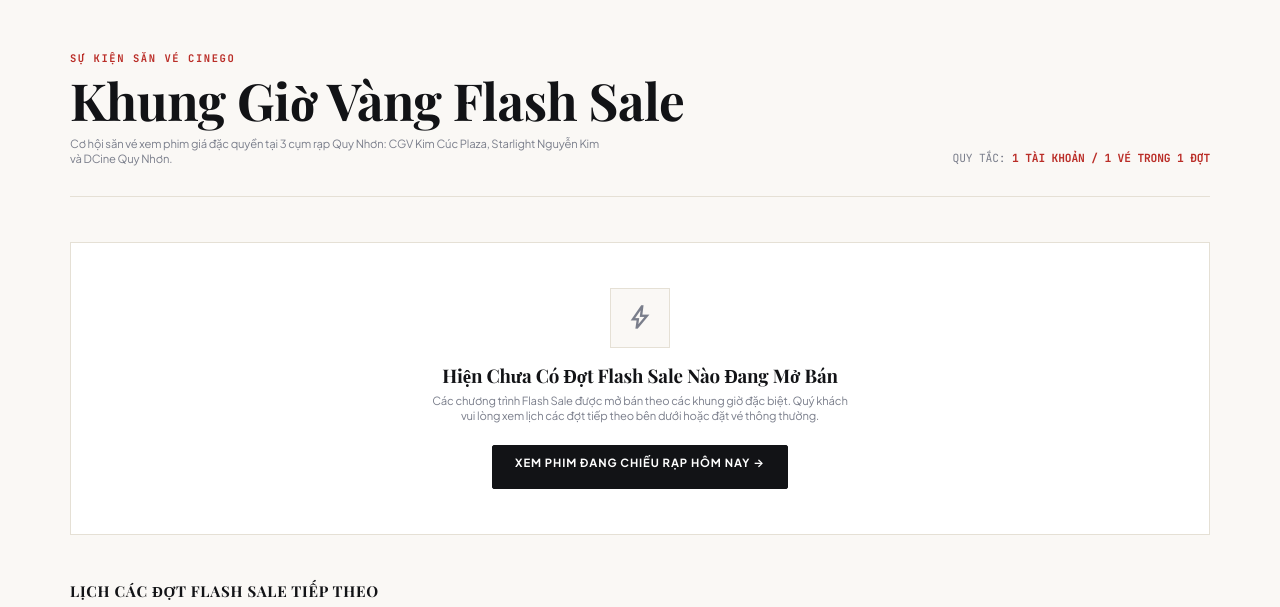
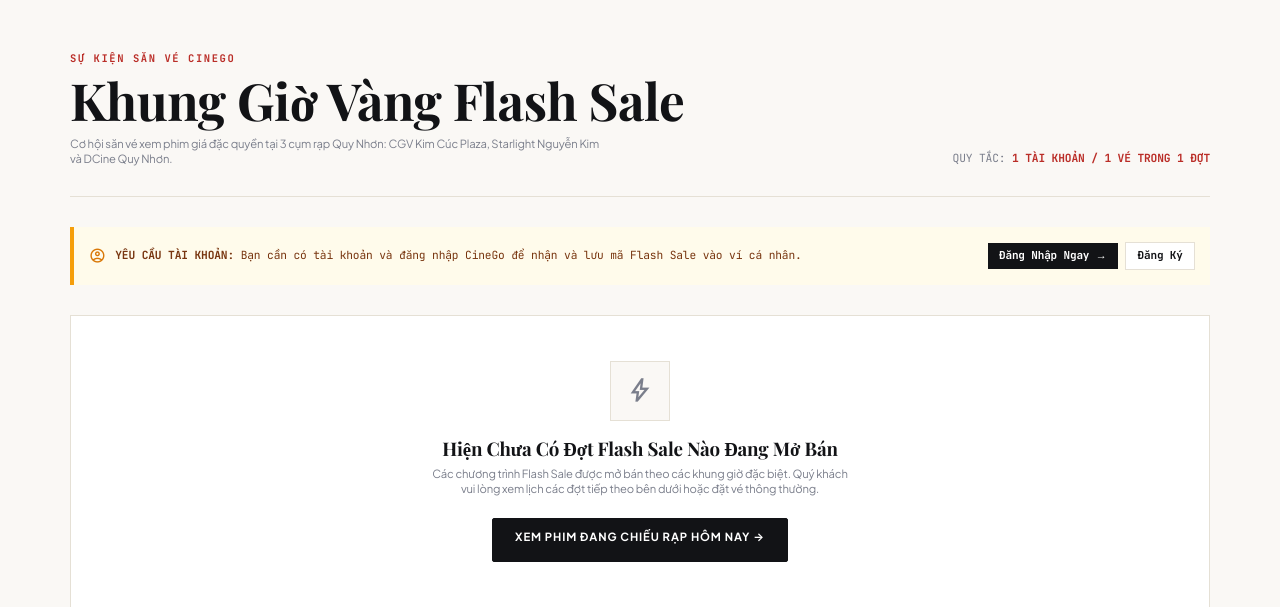
Before and after one commit to Linh-183/WEBXEMPHIM, a Node server app: page /flash-sale in a window 1280 px wide; the page is wider, and only the part inside the window is pictured. Shown: the part 98-705 px from the top of that part. Run offline with Node 20, Linux system fonts and the light colour scheme; data that the repository does not hold is empty; some libraries are stand-ins or nearby versions; some web fonts are replaced.

Commit message:
fix: enforce login authentication for claiming and saving flash sale vouchers

```diff
--- a/WebPhim/trung-gian/xac-thuc.js
+++ b/WebPhim/trung-gian/xac-thuc.js
@@ -5,7 +5,15 @@ const checkLogin = (req, res, next) => {
     if (req.session) {
         req.session.returnTo = returnUrl;
     }
-    return res.redirect('/dang-nhap?returnTo=' + encodeURIComponent(returnUrl) + '&warning=' + encodeURIComponent('Vui lòng đăng nhập tài khoản để đặt vé!'));
+    const isApi = (req.xhr || (req.headers.accept && req.headers.accept.includes('json')) || (req.path && req.path.startsWith('/api')) || (req.originalUrl && req.originalUrl.startsWith('/api')));
+    if (isApi) {
+        return res.status(401).json({
+            success: false,
+            requireLogin: true,
+            message: 'Vui lòng đăng nhập tài khoản để lưu và sử dụng mã ưu đãi!'
+        });
+    }
+    return res.redirect('/dang-nhap?returnTo=' + encodeURIComponent(returnUrl) + '&warning=' + encodeURIComponent('Vui lòng đăng nhập tài khoản để tiếp tục!'));
 };
 
 const checkAdmin = (req, res, next) => {
--- a/WebPhim/views/trangflashsale.ejs
+++ b/WebPhim/views/trangflashsale.ejs
@@ -3,13 +3,14 @@
 <%
   const activeList = (typeof activeSales !== 'undefined' && Array.isArray(activeSales)) ? activeSales : [];
   const upcomingList = (typeof upcomingSales !== 'undefined' && Array.isArray(upcomingSales)) ? upcomingSales : [];
+  const isAuth = (typeof user !== 'undefined' && user && user._id);
 %>
 
 <main class="min-h-screen py-12 pb-24 bg-[#FAF8F5]">
   <div class="max-w-7xl mx-auto px-4 sm:px-8">
 
     <!-- Masthead -->
-    <div class="pb-8 border-b border-[#E5E0D5] mb-12 flex flex-col md:flex-row md:items-end justify-between gap-6">
+    <div class="pb-8 border-b border-[#E5E0D5] mb-8 flex flex-col md:flex-row md:items-end justify-between gap-6">
       <div>
         <span class="archival-index">SỰ KIỆN SĂN VÉ CINEGO</span>
         <h1 class="editorial-headline mt-1">Khung Giờ Vàng Flash Sale</h1>
@@ -22,6 +23,24 @@
         QUY TẮC: <strong class="text-[#BA2D27]">1 TÀI KHOẢN / 1 VÉ TRONG 1 ĐỢT</strong>
       </div>
     </div>
+
+    <!-- Thông báo nếu chưa đăng nhập -->
+    <% if (!isAuth) { %>
+      <div class="mb-8 p-4 bg-amber-50 border-l-4 border-amber-500 text-amber-900 text-xs font-['JetBrains_Mono'] flex flex-col sm:flex-row sm:items-center justify-between gap-3 shadow-xs">
+        <div class="flex items-center gap-2.5">
+          <span class="material-symbols-outlined text-amber-600 text-lg">account_circle</span>
+          <span><strong>YÊU CẦU TÀI KHOẢN:</strong> Bạn cần có tài khoản và đăng nhập CineGo để nhận và lưu mã Flash Sale vào ví cá nhân.</span>
+        </div>
+        <div class="flex items-center gap-2 shrink-0">
+          <a href="/dang-nhap?returnTo=/flash-sale&warning=Vui%20l%C3%B2ng%20%C4%91%C4%83ng%20nh%E1%BA%ADp%20t%C3%A0i%20kho%E1%BA%A3n%20%C4%91%E1%BB%83%20l%C6%B0u%20m%C3%A3%20Flash%20Sale!" class="px-3 py-1.5 bg-[#121316] hover:bg-[#BA2D27] text-white font-bold text-[11px] transition-colors">
+            Đăng Nhập Ngay →
+          </a>
+          <a href="/dang-ky" class="px-3 py-1.5 bg-white border border-[#E5E0D5] text-[#121316] font-bold text-[11px] hover:border-[#121316] transition-colors">
+            Đăng Ký
+          </a>
+        </div>
+      </div>
+    <% } %>
 
     <!-- Active Slot Banner Section -->
     <% if (activeList.length > 0) { %>
@@ -54,6 +73,16 @@
               </div>
 
               <div class="pt-3 flex flex-wrap items-center gap-3">
+                <% if (!isAuth) { %>
+                  <a href="/dang-nhap?returnTo=/flash-sale&warning=Vui%20l%C3%B2ng%20%C4%91%C4%83ng%20nh%E1%BA%ADp%20t%C3%A0i%20kho%E1%BA%A3n%20%C4%91%E1%BB%83%20l%C6%B0u%20v%C3%A0%20s%C4%83n%20m%C3%A3%20Flash%20Sale!"
+                     class="btn-editorial-primary text-xs !py-3 !px-6 font-bold !bg-[#BA2D27] text-white flex items-center gap-2 shadow-md hover:!bg-[#9B241F]">
+                    <span class="material-symbols-outlined text-[16px]">lock</span>
+                    <span>ĐĂNG NHẬP ĐỂ SĂN VÉ FLASH SALE →</span>
+                  </a>
+                  <a href="/dang-ky" class="btn-editorial-secondary text-xs !py-3 !px-5 font-['JetBrains_Mono'] font-bold">
+                    Đăng Ký Tài Khoản
+                  </a>
+                <% } else { %>
                   <button type="button"
                           onclick="quickBuyFlashSale('<%= sale._id %>', '<%= sale.voucherCode %>', '<%= (sale.movie && sale.movie._id) ? sale.movie._id : '' %>')"
                           class="btn-editorial-primary text-xs !py-3 !px-6 font-bold !bg-[#BA2D27] text-white flex items-center gap-2 shadow-md hover:!bg-[#9B241F]">
@@ -65,6 +94,7 @@
                           class="btn-editorial-secondary text-xs !py-3 !px-5 font-['JetBrains_Mono'] font-bold">
                     Lưu Mã (<%= (sale.salePrice / 1000) %>K) Vào Ví
                   </button>
+                <% } %>
                 <a href="/phim" class="text-xs font-['JetBrains_Mono'] text-[#7A7E8B] hover:text-[#121316] underline ml-2">
                   Xem Lịch Chiếu Phim
                 </a>
@@ -156,17 +186,42 @@
 </main>
 
 <script>
+  const isUserLoggedIn = <%= (typeof user !== 'undefined' && user && user._id) ? 'true' : 'false' %>;
+
   async function quickBuyFlashSale(saleId, voucherCode, movieId) {
+    if (!isUserLoggedIn) {
+      if (window.cinegoToast) {
+        window.cinegoToast.warning('Bạn cần có tài khoản và đăng nhập để lưu mã Flash Sale!');
+      } else {
+        alert('Bạn cần có tài khoản và đăng nhập để lưu mã Flash Sale!');
+      }
+      setTimeout(() => {
+        window.location.href = '/dang-nhap?returnTo=' + encodeURIComponent(window.location.pathname) + '&warning=' + encodeURIComponent('Vui lòng đăng nhập tài khoản để săn vé Flash Sale!');
+      }, 500);
+      return;
+    }
+
     try {
       // 1. Tự động lưu mã voucher vào ví người dùng
-      await fetch('/api/nhan-flash-voucher', {
+      const res = await fetch('/api/nhan-flash-voucher', {
         method: 'POST',
         headers: { 'Content-Type': 'application/json' },
         body: JSON.stringify({ saleId })
       });
+      const data = await res.json();
+
+      if (!data.success) {
+        if (data.requireLogin) {
+          window.location.href = '/dang-nhap?returnTo=' + encodeURIComponent(window.location.pathname) + '&warning=' + encodeURIComponent(data.message || 'Vui lòng đăng nhập!');
+          return;
+        }
+        if (window.cinegoToast) window.cinegoToast.error(data.message || 'Không thể nhận mã Flash Sale!');
+        else alert(data.message || 'Không thể nhận mã Flash Sale!');
+        return;
+      }
 
       if (window.cinegoToast) {
-        window.cinegoToast.success(`Đã thêm mã Flash Sale ${voucherCode} vào giỏ! Đang chuyển đến chọn ghế...`);
+        window.cinegoToast.success(`Đã lưu mã Flash Sale ${voucherCode} vào ví! Đang chuyển đến chọn ghế...`);
       }
 
       // 2. Chuyển hướng trực tiếp tới trang đặt vé có pre-fill voucher
@@ -176,7 +231,7 @@
         } else {
           window.location.href = `/phim?flashVoucher=${voucherCode}`;
         }
-      }, 500);
+      }, 600);
     } catch (e) {
       if (movieId) {
         window.location.href = `/dat-ve/${movieId}?flashVoucher=${voucherCode}`;
@@ -187,6 +242,18 @@
   }
 
   function claimFlashVoucher(saleId, code) {
+    if (!isUserLoggedIn) {
+      if (window.cinegoToast) {
+        window.cinegoToast.warning('Bạn cần có tài khoản và đăng nhập để lưu mã Flash Sale vào ví!');
+      } else {
+        alert('Bạn cần có tài khoản và đăng nhập để lưu mã Flash Sale vào ví!');
+      }
+      setTimeout(() => {
+        window.location.href = '/dang-nhap?returnTo=' + encodeURIComponent(window.location.pathname) + '&warning=' + encodeURIComponent('Vui lòng đăng nhập để lưu mã Flash Sale vào ví!');
+      }, 500);
+      return;
+    }
+
     fetch('/api/nhan-flash-voucher', {
       method: 'POST',
       headers: { 'Content-Type': 'application/json' },
@@ -198,13 +265,16 @@
         if (window.cinegoToast) window.cinegoToast.success(data.message);
         else alert(data.message);
       } else {
+        if (data.requireLogin) {
+          window.location.href = '/dang-nhap?returnTo=' + encodeURIComponent(window.location.pathname) + '&warning=' + encodeURIComponent(data.message);
+          return;
+        }
         if (window.cinegoToast) window.cinegoToast.error(data.message || 'Không thể nhận voucher');
         else alert(data.message || 'Không thể nhận voucher');
       }
     })
     .catch(err => {
-      if (window.cinegoToast) window.cinegoToast.error('Vui lòng đăng nhập để nhận mã Flash Sale!');
-      else alert('Vui lòng đăng nhập để nhận mã Flash Sale!');
+      window.location.href = '/dang-nhap?returnTo=' + encodeURIComponent(window.location.pathname) + '&warning=' + encodeURIComponent('Vui lòng đăng nhập để lưu mã Flash Sale!');
     });
   }
 
```
Also changed, not shown: WebPhim/dieu-huong/khach-hang.js (+43 -17 lines), WebPhim/views/trangkhuyenmai.ejs (+19 -2 lines). Lines whose indentation alone changed are shown as unchanged.
